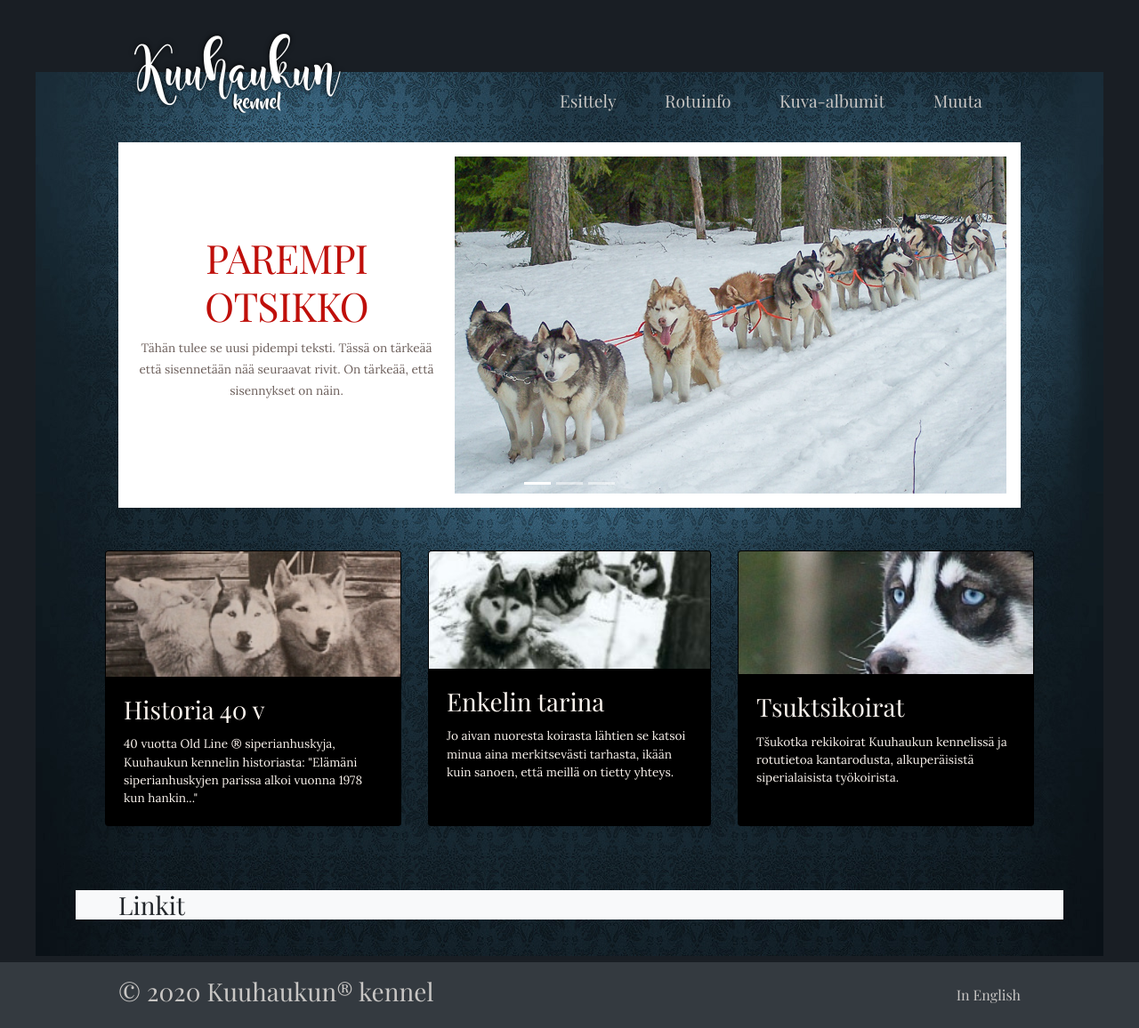
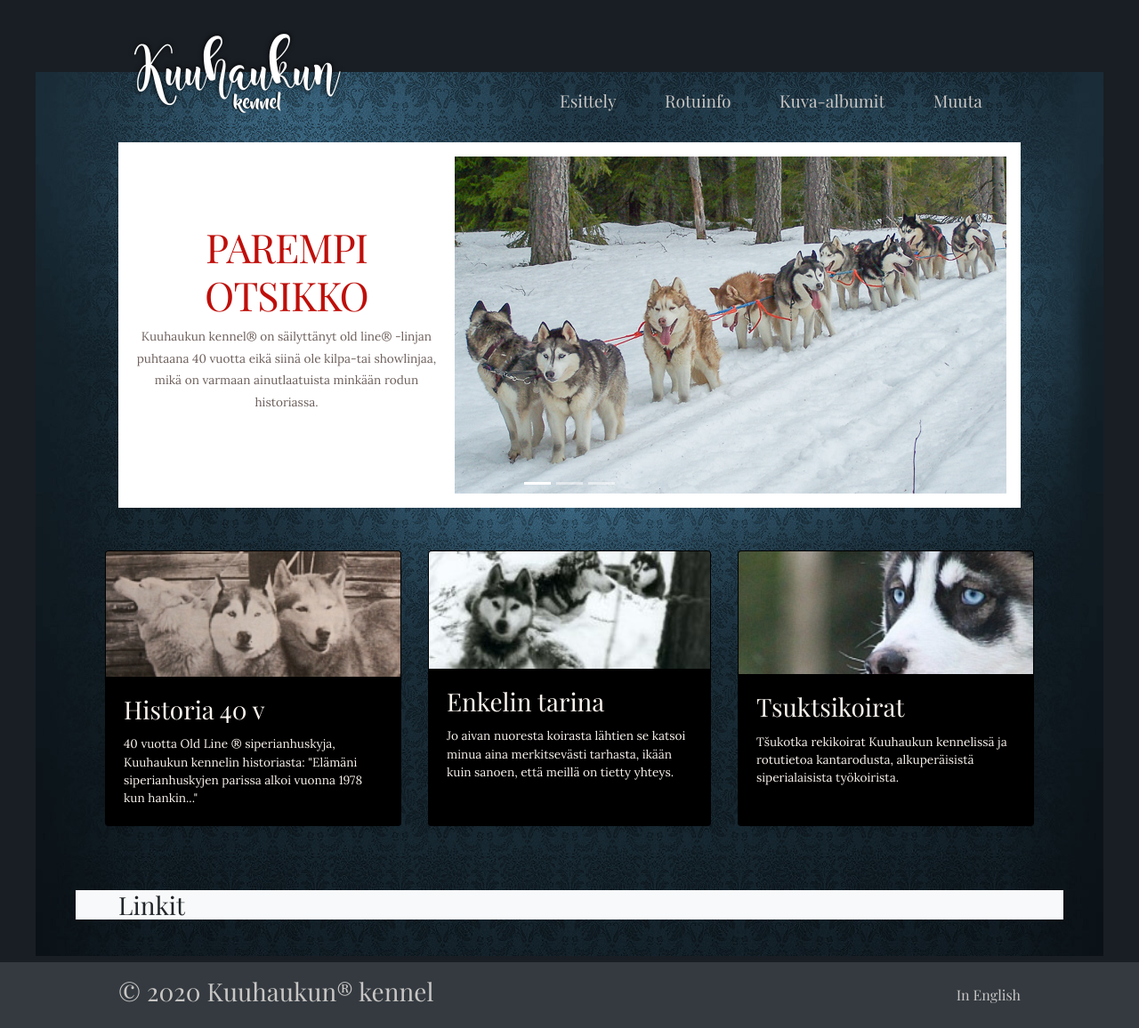
Before and after one commit to Sudensaaga/kuuhaukku, a Jekyll site: the page built from alisivut/index.md, in a window 1280 px wide. Shown: the whole page at 89% size. Built offline with Jekyll 4.4.1, drawn with Linux system fonts in a browser that asks for light colours.

Commit message:
Update index.md

```diff
--- a/alisivut/index.md
+++ b/alisivut/index.md
@@ -5,9 +5,8 @@ permalink: index
 
 dia-1-kuva: img4.jpg
 dia-1-otsikko: Parempi otsikko
-dia-1-teksti: Tähän tulee se uusi pidempi teksti. Tässä on tärkeää
-    että sisennetään nää seuraavat rivit. On tärkeää, että
-    sisennykset on näin.
+dia-1-teksti: Kuuhaukun kennel® on säilyttänyt old line® -linjan puhtaana 40 vuotta
+              eikä siinä ole kilpa-tai showlinjaa, mikä on varmaan ainutlaatuista minkään rodun  historiassa.
 
 dia-2-kuva: img1.jpg
 dia-2-otsikko: Old Line® siperialaiset
@@ -17,9 +16,7 @@ dia-2-teksti: Kuuhaukun kennel on Euroopan vanhin ja nykyisin ainoa Old Line
 
 dia-3-kuva: img2.jpg
 dia-3-otsikko: Arktiset rekikoirat
-dia-3-teksti: On tärkeää säilyttää oikeat arktisen rekikoiran käyttöominaisuudet
-    ja ulkomuoto. Säännöllinen harjoittelu testaa käyttöominaisuuksia jalostuksessa.
-
+dia-3-teksti: Oikeat arktisen rekikoiran käyttöominaisuudet ja ulkomuoto ovat tärkeitä säilyttää jalostuksessa.Käyttöominaisuuksia                     testataan säännöllisellä harjoittelulla.
 dia-4-kuva: img3.jpg
 dia-4-otsikko: Luonne ja terveys <small>ystävällinen ja lempeä</small>
 dia-4-teksti: Kasvatit ovat tunnettuja hyvästä luonteestaan.
```
